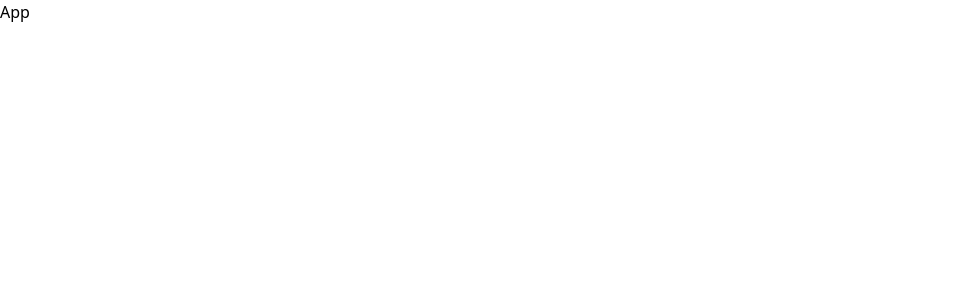
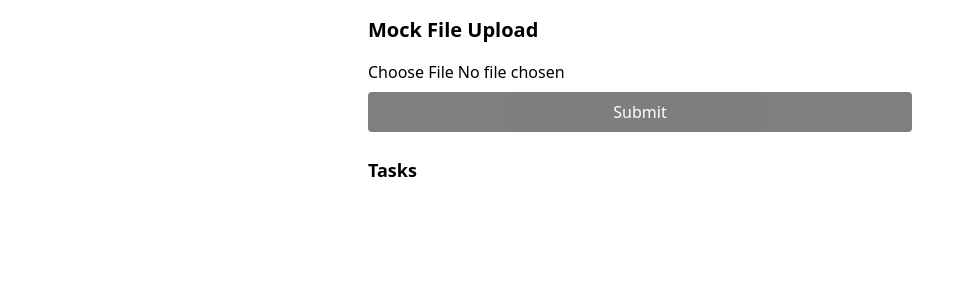
Before and after one commit to mintsweet/simple-test, a React (Vite) app: page / in a window 1280 px wide. Shown: the top 300 px of the page, without its empty margins (0-975 px from the left). Built offline with nearby package versions, Linux system fonts and the light colour scheme.

Commit message:
feat: implement file upload with mocked task polling and status tracking

```diff
--- a/package.json
+++ b/package.json
@@ -25,7 +25,8 @@
   "dependencies": {
     "react": "^18.2.0",
     "react-dom": "^18.2.0",
-    "tailwindcss": "^4.1.3"
+    "tailwindcss": "^4.1.3",
+    "uuid": "^11.1.0"
   },
   "devDependencies": {
     "@mints/eslint-config": "^2.0.0",
--- a/src/App.tsx
+++ b/src/App.tsx
@@ -1,5 +1,153 @@
-function App() {
-  return <div>App</div>;
+import React, { useState, useRef, useEffect } from 'react';
+
+import * as API from './api/mockApi';
+
+interface ITask {
+  id: string;
+  name: string;
+  status: 'pending' | 'success' | 'failed' | 'cancelled' | 'error';
+  retries: number;
+  file: File;
 }
 
-export default App;
+const MAX_RETRIES = 3;
+const POLL_INTERVAL = 3000;
+
+export default function App() {
+  const [file, setFile] = useState<File | null>(null);
+  const [tasks, setTasks] = useState<ITask[]>([]);
+  const pollingRefs = useRef<Record<string, NodeJS.Timeout>>({});
+  const fileInputRef = useRef<HTMLInputElement | null>(null);
+
+  const handleFileChange = (e: React.ChangeEvent<HTMLInputElement>) => {
+    const selected = e.target.files?.[0];
+    if (!selected) return;
+
+    const isPdfOrImage = /image\/.+|application\/pdf/.test(selected.type);
+    const isSmall = selected.size < 2 * 1024 * 1024;
+
+    if (!isPdfOrImage || !isSmall) {
+      alert('Only PDFs or images under 2MB are allowed');
+
+      if (fileInputRef.current) {
+        fileInputRef.current.value = '';
+      }
+
+      return;
+    }
+
+    setFile(selected);
+  };
+
+  const handleSubmit = async () => {
+    if (!file) return;
+    try {
+      const { taskId } = await API.createTask(file);
+      const newTask: ITask = {
+        id: taskId,
+        name: file.name,
+        status: 'pending',
+        retries: 0,
+        file,
+      };
+      setTasks((prev) => [...prev, newTask]);
+      startPolling(taskId);
+    } catch (err) {
+      console.error('Task creation failed', err);
+    }
+
+    if (fileInputRef.current) {
+      fileInputRef.current.value = '';
+    }
+
+    setFile(null);
+  };
+
+  const startPolling = (taskId: string) => {
+    let retryCount = 0;
+
+    const poll = async () => {
+      try {
+        const status = await API.getTaskStatus(taskId);
+        setTasks((prev) =>
+          prev.map((task) => (task.id === taskId ? { ...task, status } : task)),
+        );
+
+        if (status === 'pending') {
+          pollingRefs.current[taskId] = setTimeout(poll, POLL_INTERVAL);
+        } else {
+          clearTimeout(pollingRefs.current[taskId]);
+        }
+      } catch {
+        retryCount++;
+        if (retryCount <= MAX_RETRIES) {
+          pollingRefs.current[taskId] = setTimeout(poll, POLL_INTERVAL);
+        } else {
+          setTasks((prev) =>
+            prev.map((task) =>
+              task.id === taskId ? { ...task, status: 'error' } : task,
+            ),
+          );
+        }
+      }
+    };
+
+    poll();
+  };
+
+  const cancelTask = (taskId: string) => {
+    clearTimeout(pollingRefs.current[taskId]);
+    setTasks((prev) =>
+      prev.map((task) =>
+        task.id === taskId ? { ...task, status: 'cancelled' } : task,
+      ),
+    );
+  };
+
+  useEffect(() => {
+    return () => {
+      // Cancel all polling on unmount
+      Object.values(pollingRefs.current).forEach(clearTimeout);
+    };
+  }, []);
+
+  return (
+    <div className="max-w-xl mx-auto p-4">
+      <h1 className="text-xl font-bold mb-4">Mock File Upload</h1>
+
+      <div className="flex flex-col gap-2">
+        <input type="file" ref={fileInputRef} onChange={handleFileChange} />
+        <button
+          className="bg-black text-white px-4 py-2 rounded disabled:opacity-50"
+          disabled={!file}
+          onClick={handleSubmit}
+        >
+          Submit
+        </button>
+      </div>
+
+      <div className="mt-6">
+        <h2 className="text-lg font-semibold mb-2">Tasks</h2>
+        {tasks.map((task) => (
+          <div
+            key={task.id}
+            className="flex items-center justify-between p-2 border rounded mb-2"
+          >
+            <div>
+              <p className="font-medium">{task.name}</p>
+              <p className="text-sm text-gray-600">Status: {task.status}</p>
+            </div>
+            {task.status === 'pending' && (
+              <button
+                className="text-red-500 text-sm"
+                onClick={() => cancelTask(task.id)}
+              >
+                Cancel
+              </button>
+            )}
+          </div>
+        ))}
+      </div>
+    </div>
+  );
+}
--- /dev/null
+++ b/src/api/mockApi.ts
@@ -0,0 +1,50 @@
+import { v4 as uuidv4 } from 'uuid';
+
+const taskStore: Record<
+  string,
+  {
+    startTime: number;
+    duration: number;
+    finalStatus: 'success' | 'failed';
+  }
+> = {};
+
+export async function createTask(file: File): Promise<{ taskId: string }> {
+  console.log(file);
+  return new Promise((resolve) => {
+    const taskId = uuidv4();
+    const duration = 5000 + Math.random() * 5000;
+    const finalStatus = Math.random() > 0.2 ? 'success' : 'failed';
+
+    taskStore[taskId] = {
+      startTime: Date.now(),
+      duration,
+      finalStatus,
+    };
+
+    setTimeout(() => resolve({ taskId }), 500);
+  });
+}
+
+export async function getTaskStatus(
+  taskId: string,
+): Promise<'pending' | 'success' | 'failed'> {
+  return new Promise((resolve, reject) => {
+    const task = taskStore[taskId];
+
+    if (!task) {
+      return setTimeout(() => reject(new Error('Task not found')), 300);
+    }
+
+    const now = Date.now();
+    const elapsed = now - task.startTime;
+
+    setTimeout(() => {
+      if (elapsed >= task.duration) {
+        resolve(task.finalStatus);
+      } else {
+        resolve('pending');
+      }
+    }, 500);
+  });
+}
```
Also changed, not shown: 1 other file (tests, documents, lock files or other folders).
